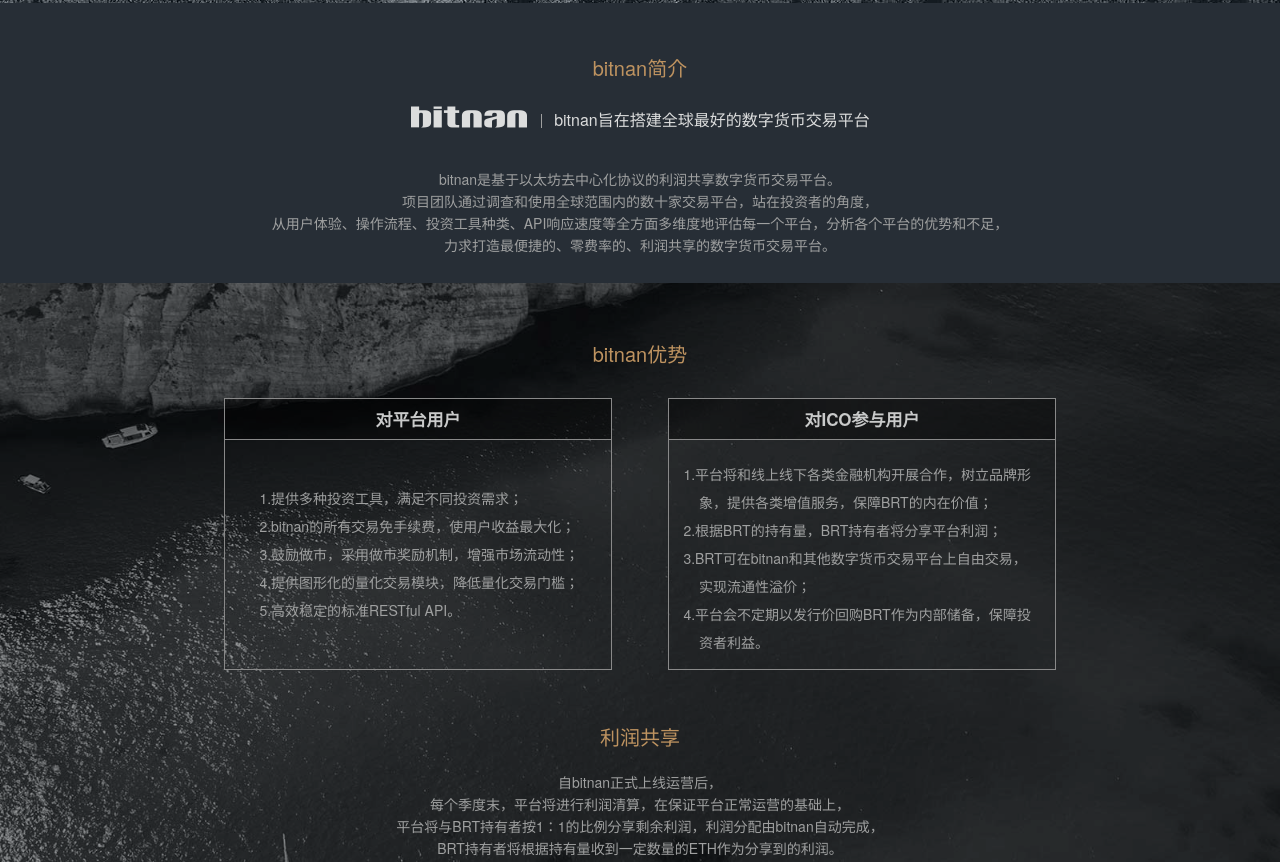
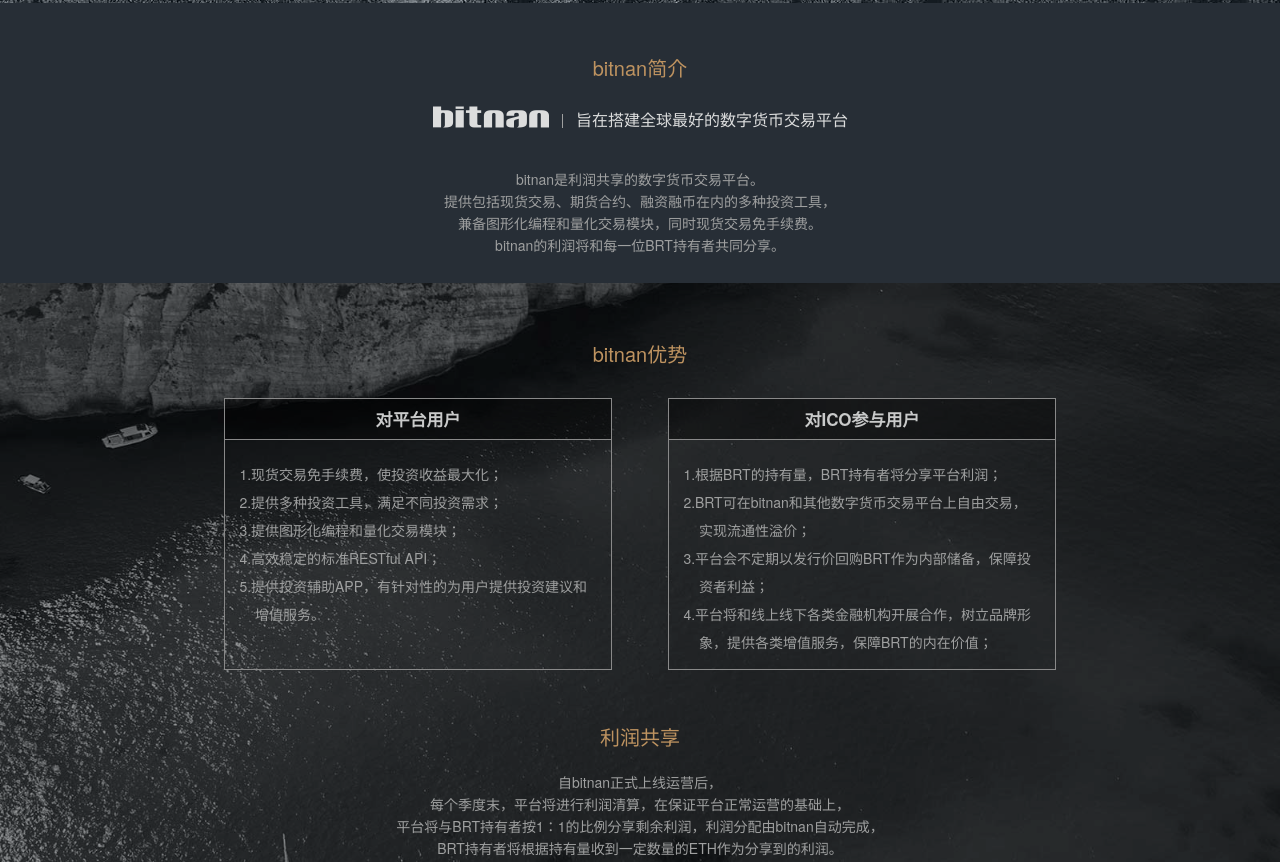
Before and after one commit to bitnan-exchange/ico-web, a website: page index.html in a window 1280 px wide. Shown: the part 556-1418 px from the top of the page. Drawn offline with Linux system fonts and the light colour scheme; no server answers.

Commit message:
update whitepaper and html words
update whitepaper and html words

```diff
--- a/index.html
+++ b/index.html
@@ -70,13 +70,13 @@
                 <div id="bitnan-short-intro">
                     <img src="images/bitnan-logo.png"/>
                     <div class="separator"></div>
-                    <span>bitnan旨在搭建全球最好的数字货币交易平台</span>
+                    <span>旨在搭建全球最好的数字货币交易平台</span>
                 </div>
                 <p>
-                    bitnan是基于以太坊去中心化协议的利润共享数字货币交易平台。<br>
-                    项目团队通过调查和使用全球范围内的数十家交易平台，站在投资者的角度，<br>
-                    从用户体验、操作流程、投资工具种类、API响应速度等全方面多维度地评估每一个平台，分析各个平台的优势和不足，<br>
-                    力求打造最便捷的、零费率的、利润共享的数字货币交易平台。
+                    bitnan是利润共享的数字货币交易平台。<br>
+                    提供包括现货交易、期货合约、融资融币在内的多种投资工具，<br>
+                    兼备图形化编程和量化交易模块，同时现货交易免手续费。<br>
+                    bitnan的利润将和每一位BRT持有者共同分享。
                 </p>
             </div>
         </section>
@@ -89,19 +89,19 @@
                             <h4>对平台用户</h4>
                             <ol>
                                 <li>
+                                    现货交易免手续费，使投资收益最大化；
+                                </li>
+                                <li>
                                     提供多种投资工具，满足不同投资需求；
                                 </li>
                                 <li>
-                                    bitnan的所有交易免手续费，使用户收益最大化；
+                                    提供图形化编程和量化交易模块；
                                 </li>
                                 <li>
-                                    鼓励做市，采用做市奖励机制，增强市场流动性；
+                                    高效稳定的标准RESTful API；
                                 </li>
                                 <li>
-                                    提供图形化的量化交易模块，降低量化交易门槛；
-                                </li>
-                                <li>
-                                    高效稳定的标准RESTful API。
+                                    提供投资辅助APP，有针对性的为用户提供投资建议和增值服务。
                                 </li>
                             </ol>
                         </div>
@@ -109,16 +109,16 @@
                             <h4>对ICO参与用户</h4>
                             <ol>
                                 <li>
-                                    平台将和线上线下各类金融机构开展合作，树立品牌形象，提供各类增值服务，保障BRT的内在价值；
-                                </li>
-                                <li>
                                     根据BRT的持有量，BRT持有者将分享平台利润；
                                 </li>
                                 <li>
                                     BRT可在bitnan和其他数字货币交易平台上自由交易，实现流通性溢价；
                                 </li>
                                 <li>
-                                    平台会不定期以发行价回购BRT作为内部储备，保障投资者利益。
+                                    平台会不定期以发行价回购BRT作为内部储备，保障投资者利益；
+                                </li>
+                                <li>
+                                    平台将和线上线下各类金融机构开展合作，树立品牌形象，提供各类增值服务，保障BRT的内在价值；
                                 </li>
                             </ol>
                         </div>
@@ -178,9 +178,9 @@
             <div class="container">
                 <h3>认购说明</h3>
                 <p>
-                    本次ICO总计发放代币量2200万BRT，一次性全部发售且未来不会增发，<br>
-                    计划募集6000ETH。<br>
-                    60%用于bitnan平台的开发，25%用于bitnan的推广和运营，15%用于bitnan的基础设施构建。<br>
+                    本次ICO总计发放代币量2200万BRT，一次性全部发售且未来不会增发，计划募集6000ETH。<br>
+                    40%用于bitnan的早期建设开发及前期运维，15%用于bitnan的基础设施建设，<br>
+                    15%用于bitnan的运营推广和品牌建设，10%用于为bitnan提供市场流动性支撑，20%作为bitnan的储备应急资金。<br>
                     如募集期满未达到预计发放量，会将已募集到的ETH如数退回（扣除微量转账手续费）。
                 </p>
             </div>
@@ -191,10 +191,10 @@
                 <div class="row">
                     <span>2017/03</span>
                     <span>2017/04</span>
-                    <span>2017/08</span>
                     <span>2017/09</span>
-                    <span>2018/01</span>
-                    <span>2018/03</span>
+                    <span>2017/10</span>
+                    <span>2018/04</span>
+                    <span>2018/07</span>
                 </div>
                 <div class="line-frame">
                     <div class="line start bottom"></div><!--
@@ -209,7 +209,7 @@
                     <span>bitnan构想形成</span>
                     <span>梳理业务流程及技术选型，开发核心模块</span>
                     <span>bitnan ICO</span>
-                    <span>封闭开发<br>及基础设施搭建</span>
+                    <span>系统开发<br>及基础设施搭建</span>
                     <span>内部测试及市场推广</span>
                     <span>bitnan正式上线运营</span>
                 </div>
--- a/sass/index.scss
+++ b/sass/index.scss
@@ -298,11 +298,12 @@
       &.user {
         left: 54px;
         ol {
-          padding-left: 50px;
-          padding-top: 44px;
+          padding-left: 30px;
+          padding-top: 20px;
+          width: 340px;
         }
       }
-      &.investor {
+      &.user, &.investor {
         right: 54px;
         ol {
           padding-left: 30px;
```
Also changed, not shown: css/index.css, 1 other file.
